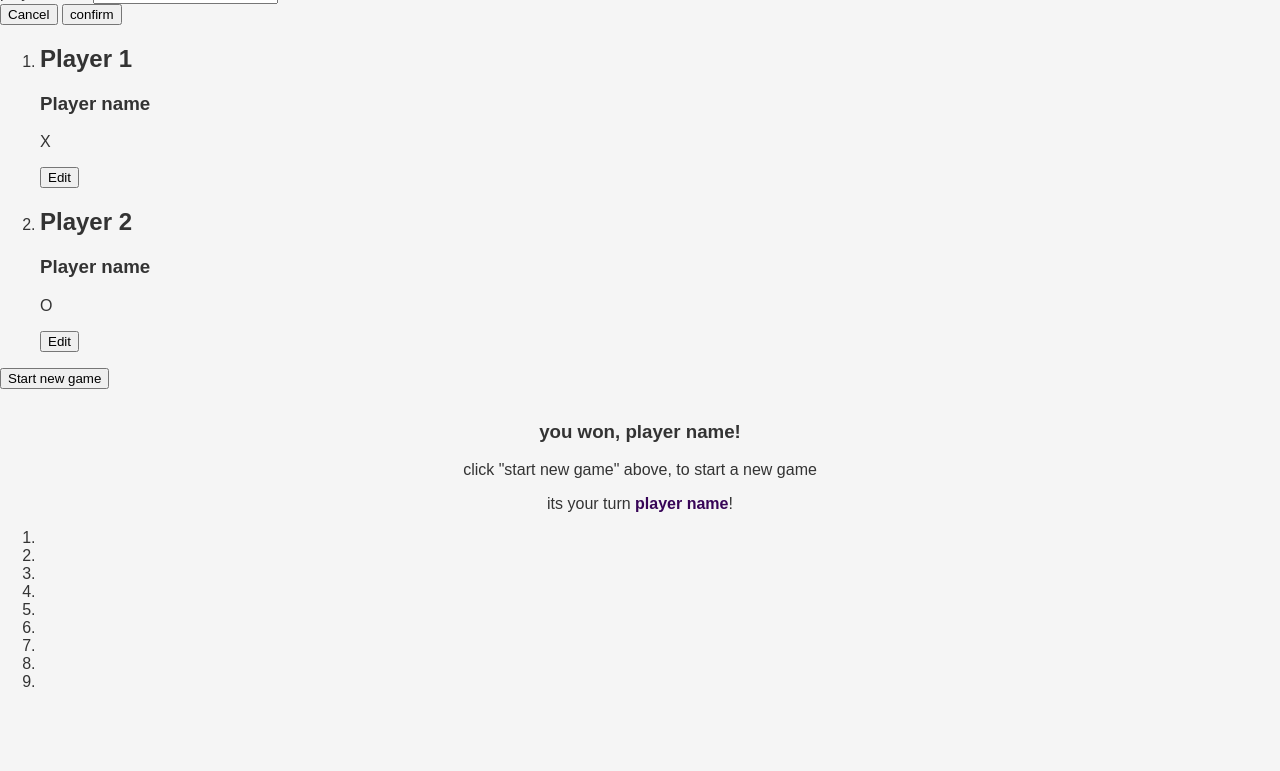
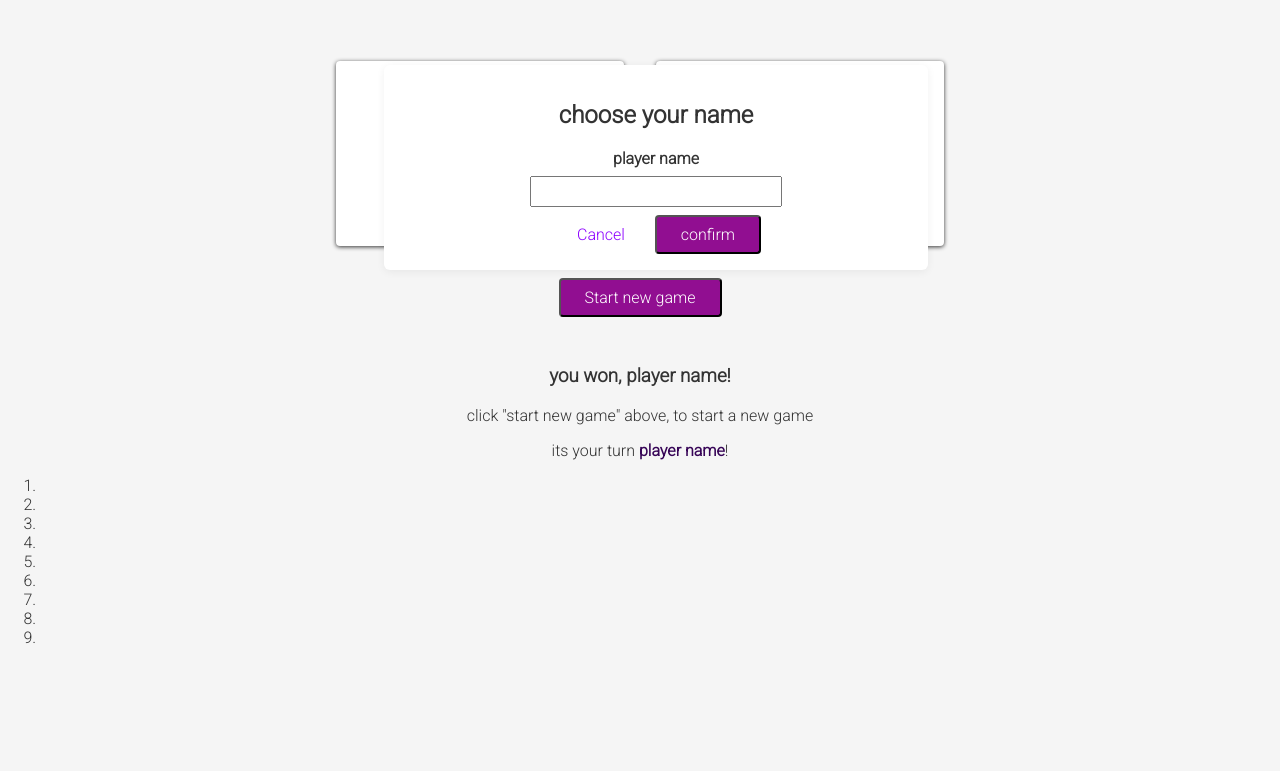
Before and after one commit to babalonogqala/tic-tac-toe-game, a plain HTML site: page index.html in a window 1280 px wide. Shown: the part 183-954 px from the top of the page. After the commit the page ends 910 px from the top, so only its background shows below. Drawn offline with Linux system fonts and the light colour scheme.

Commit message:
edited styling and added selector names plus google fonts

```diff
--- a/configuration.css
+++ b/configuration.css
@@ -33,7 +33,7 @@
   display: flex;
 }
 
-#gsme-configuration li {
+#game-configuration li {
   margin: 1rem;
   padding: 1rem;
   width: 50%;
--- a/index.html
+++ b/index.html
@@ -3,29 +3,37 @@
   <head>
     <meta charset="UTF-8" />
     <meta name="viewport" content="width=device-width, initial-scale=1.0" />
+    <link rel="preconnect" href="https://fonts.googleapis.com" />
+    <link rel="preconnect" href="https://fonts.gstatic.com" crossorigin />
+    <link
+      href="https://fonts.googleapis.com/css2?family=Roboto:wght@300&display=swap"
+      rel="stylesheet"
+    />
     <script src="app.js" defer></script>
     <link rel="stylesheet" href="game.css" />
+    <link rel="stylesheet" href="configuration.css" />
     <link rel="stylesheet" href="overlay.css" />
     <link rel="stylesheet" href="style.css" />
     <title>tic tac toe game</title>
   </head>
   <body>
-    <header>
+    <div id="backdrop"></div>
+    <header id="main-header">
       <h1>Play Tic Tac Toe</h1>
       <p>Built with HTML, CSS, JavaScript - Enjoy</p>
     </header>
     <main>
       <!-- overlay for editing username -->
-      <aside>
+      <aside class="model" id="config-overlay">
         <h2>choose your name</h2>
         <form>
-          <div>
+          <div class="form-control">
             <label for="playername">player name</label>
             <input type="text" name="name" id="playername" />
           </div>
           <div>
-            <button type="button">Cancel</button>
-            <button type="submit">confirm</button>
+            <button type="button" class="btn btn-alt">Cancel</button>
+            <button type="submit" class="btn">confirm</button>
           </div>
         </form>
       </aside>
@@ -40,7 +48,7 @@
               <h3>Player name</h3>
               <p>X</p>
               <!-- edit name of player  -->
-              <button>Edit</button>
+              <button class="btn btn-alt">Edit</button>
             </article>
           </li>
           <li>
@@ -49,12 +57,12 @@
               <h3>Player name</h3>
               <p>O</p>
               <!-- edit name of player  -->
-              <button>Edit</button>
+              <button class="btn btn-alt">Edit</button>
             </article>
           </li>
         </ol>
         <!-- start button -->
-        <button>Start new game</button>
+        <button class="btn">Start new game</button>
       </section>
       <!-- end -->
 
--- a/overlay.css
+++ b/overlay.css
@@ -1,12 +1,12 @@
-.modal {
+.model {
   position: fixed;
-  top: 20%;
-  left: 5%;
-  width: 90%;
+  top: 30%;
+  left: 30%;
+  width: 40%;
   background: white;
   padding: 1rem;
   border-radius: 6px;
-  box-shadow: 0 2px 8px #333;
+  box-shadow: 0 2px 8px rgba(0, 0, 0, 0.06);
   /* display: none; */
 }
 
@@ -16,8 +16,8 @@
   left: 0;
   width: 100%;
   height: 100%;
-  background-color: rgba(0, 0, 0, 0.06);
-  /*display:none; */
+  background-color: rgba(0, 0, 0, 0.7);
+  display: none;
 }
 
 @media (min-width: 48rem) {
--- a/style.css
+++ b/style.css
@@ -1,6 +1,6 @@
 body {
   margin: 0;
-  font-family: Arial, Helvetica, sans-serif;
+  font-family: "Roboto", sans-serif;
   color: #333;
   background-color: whitesmoke;
 }
@@ -24,13 +24,14 @@ body {
 .btn-alt {
   background-color: transparent;
   border-color: transparent;
-  color: rgb(145, 14, 145);
+  color: rgb(140, 0, 255);
 }
 
 .btn:hover {
-  background-color: rgb(79, 10, 190);
-  border-color: rgb(79, 10, 190);
+  background-color: rgb(98, 41, 190);
+  border-color: rgb(151, 20, 211);
 }
 .btn-alt:hover {
   background-color: rgb(245, 232, 255);
+  border-color: transparent;
 }
```
